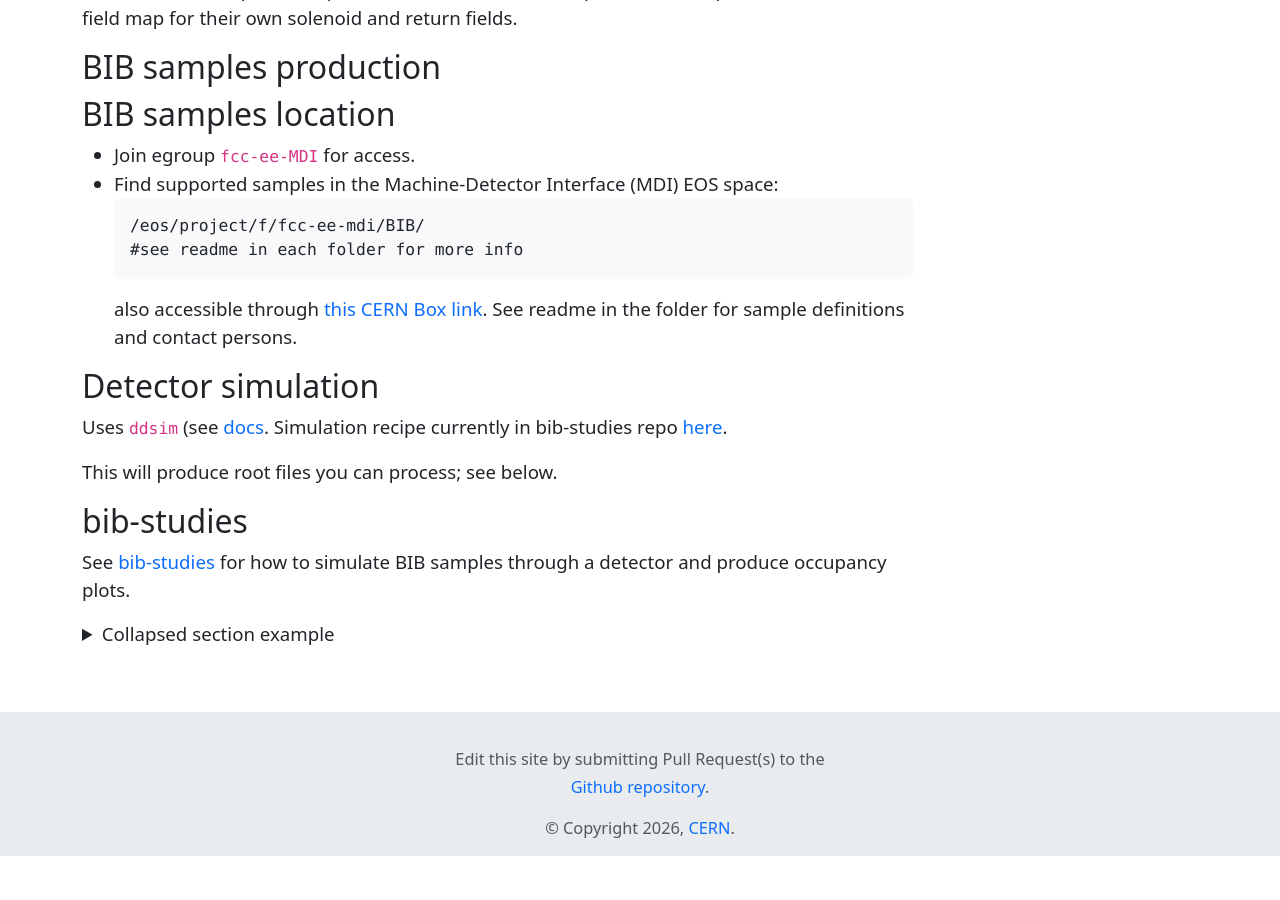
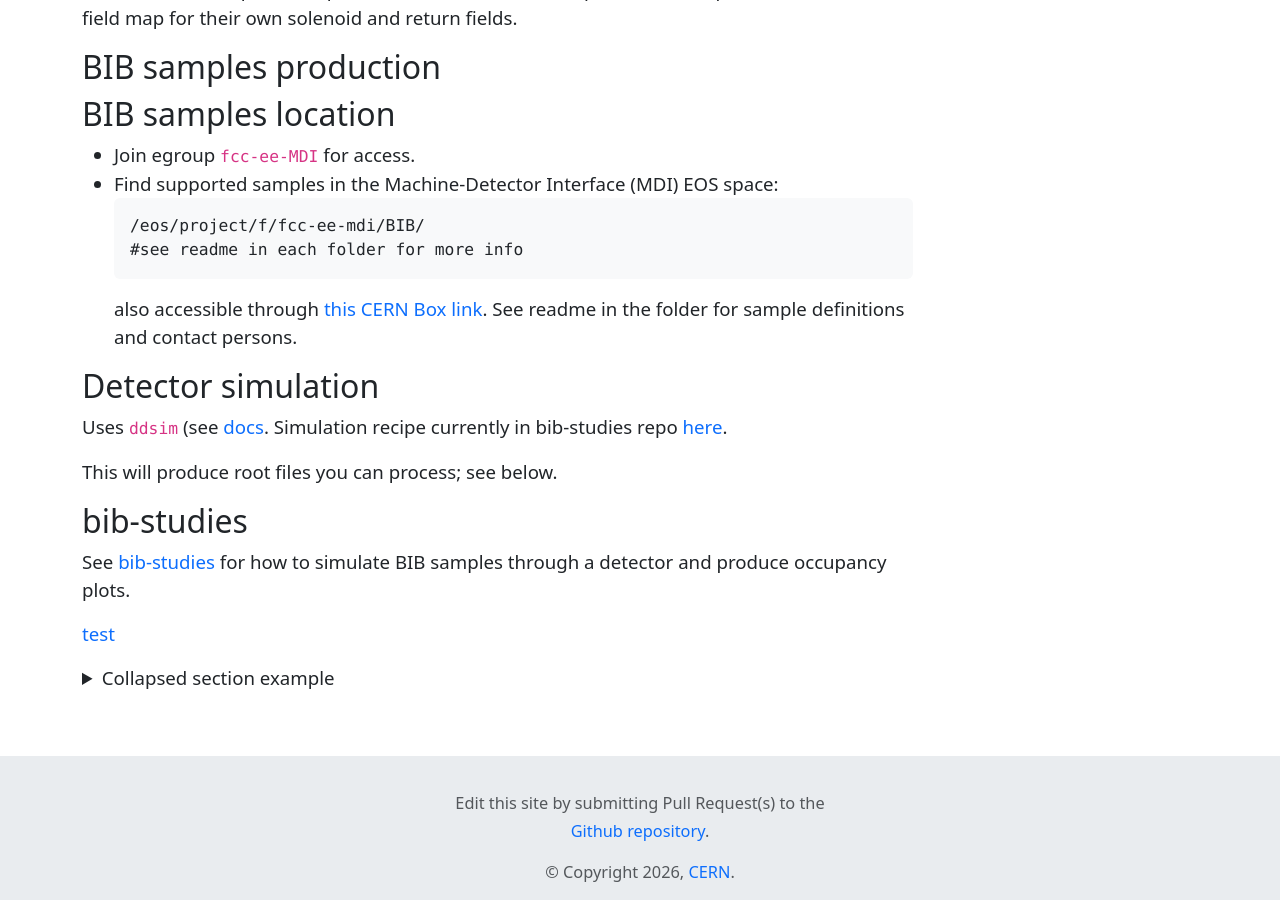
Before and after one commit to HEP-FCC/FCCSW, a Jekyll site: the page built from mdi/index.md, in a window 1280 px wide and 900 px high, scrolled down 2545 px. Built offline with Jekyll 4.4.1, drawn with Linux system fonts in a browser that asks for light colours; our own code applies the rules of GitHub Pages for plain Markdown files; before the commit the page ends 3401 px from its top, so only the background shows below that.

Commit message:
mdi: retry link

```diff
--- a/mdi/index.md
+++ b/mdi/index.md
@@ -78,12 +78,13 @@ This will produce root files you can process; see below.
 See [bib-studies]([url](https://github.com/HEP-FCC/bib-studies)) for how to simulate BIB samples through a detector and produce occupancy plots.
 
 
+[test](bib-studies.md)
+
 <details>
 <summary>Collapsed section example </summary>
 
 You can add text within a collapsed section.
 You can add an image or a code block, too.
 
-[test](bib-studies.md)
 
 </details>
```
